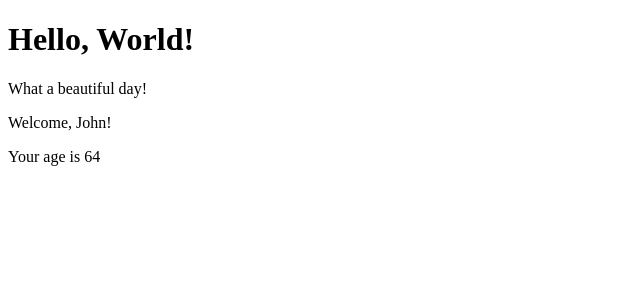
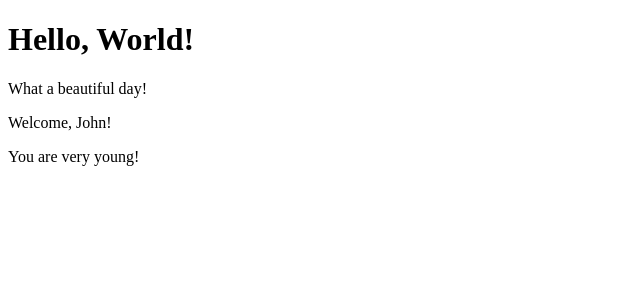
Before and after one commit to msimile/jsx-exercises, a React (Create React App) app in the folder react-exercises/: page / in a window 1280 px wide. Shown: the top 300 px of the page, without its empty margins (0-640 px from the left). Built offline with nearby package versions, Linux system fonts and the light colour scheme.

Commit message:
feat: conditional_rendering-05 complete

```diff
--- a/react-exercises/src/Age.js
+++ b/react-exercises/src/Age.js
@@ -2,7 +2,9 @@ import React from "react";
 
 export class Age extends React.Component {
   render() {
-    return (this.props.age > 18 && this.props.age < 65) && <p>Your age is {this.props.age}</p>;
+    return (
+      this.props.age > 18 ? <p>Your age is {this.props.age}</p> : <p>You are very young!</p>
+    )
   }
 }
 
--- a/react-exercises/src/Welcome.js
+++ b/react-exercises/src/Welcome.js
@@ -6,7 +6,7 @@ export class Welcome extends React.Component {
     return (
       <div>
         <p>Welcome, {this.props.name}!</p>
-        {this.props.name == "John" && <Age age={64} />}
+        {this.props.name === "John" && <Age age={18} />}
       </div>
     );
   }
```
